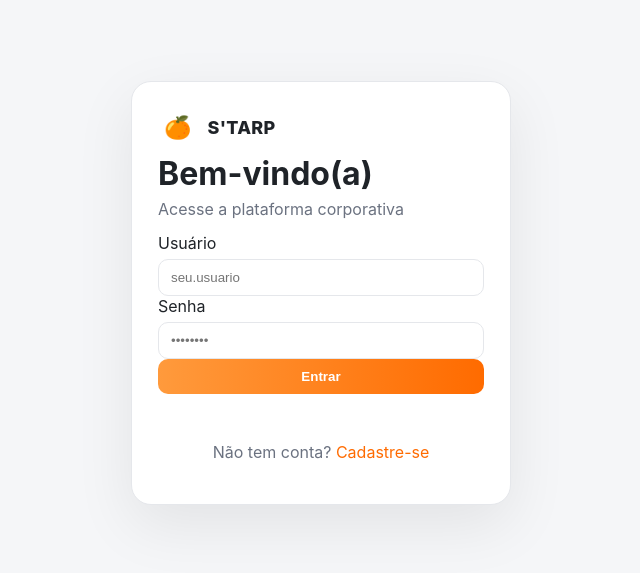
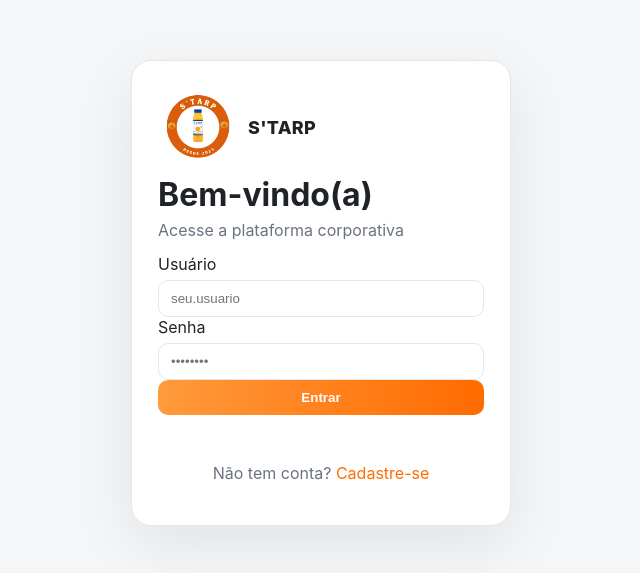
Before and after one commit to lucaspomba/S-TARP, a plain HTML site: page index.html in a window 1280 px wide. Shown: the part 107-680 px from the top of the page, without its empty margins (319-959 px from the left). Drawn offline with Linux system fonts and the light colour scheme.

Commit message:
Add files via upload

```diff
--- a/index.html
+++ b/index.html
@@ -10,7 +10,7 @@
   <div class="auth-wrap">
     <div class="auth-card">
       <div class="brand">
-        <span class="brand-icon">🍊</span>
+      <img src="img/1000086110.png" class="brand-icon" alt="Logo" style="width:80px; height:80px; border-radius:50%;">
         <span class="brand-name">S'TARP</span>
       </div>
 
```
Also changed, not shown: dashboard.html (+1 -1 lines), register.html (+1 -1 lines), img/1000086110.png (added).
